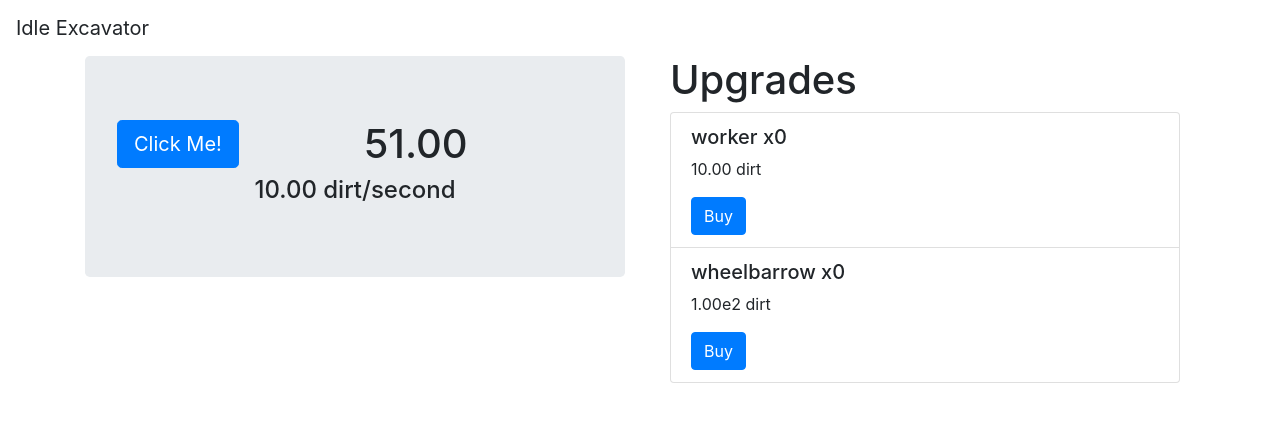
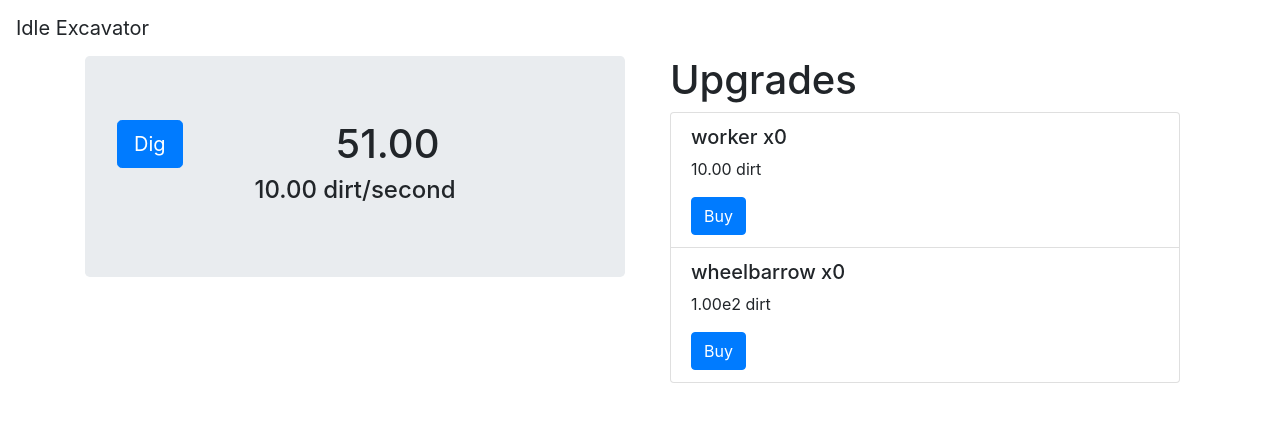
Before and after one commit to garritfra/idleExcavator, a React app: page / in a window 1280 px wide. Shown: the top 422 px of the page. Built offline with nearby package versions, Linux system fonts and the light colour scheme.

Commit message:
add scss support

```diff
--- a/package.json
+++ b/package.json
@@ -17,6 +17,8 @@
     "babel-preset-react": "^6.24.1",
     "css-loader": "^0.28.11",
     "html-webpack-plugin": "^3.2.0",
+    "node-sass": "^4.9.0",
+    "sass-loader": "^7.0.3",
     "style-loader": "^0.21.0",
     "webpack": "^4.12.0",
     "webpack-cli": "^3.0.6",
--- a/src/app/game/dirtComponent/DirtComponent.js
+++ b/src/app/game/dirtComponent/DirtComponent.js
@@ -1,7 +1,6 @@
 import React, { Component } from "react";
 import { Jumbotron, Button } from "reactstrap";
 import Game from "../Game";
-import BigDouble from "../../../model/BigDouble";
 
 export default class DirtComponent extends Component {
   constructor(props) {
@@ -32,10 +31,10 @@ export default class DirtComponent extends Component {
           color="primary"
           size="lg"
           height="100%"
-          className="float-left"
+          className="float-left shadow-none"
           onClick={this.handleClick.bind(this)}
         >
-          Click Me!
+          Dig
         </Button>
         <h1 className="text-center">
           {Game.getInstance()
@@ -43,7 +42,9 @@ export default class DirtComponent extends Component {
             .toString()}
         </h1>
         <h4 className="text-center">
-          {Game.getInstance().autoPercentage.getTimes(1000/Game.getInstance().getTickRate(), 0).toString() + " dirt/second"}
+          {Game.getInstance()
+            .autoPercentage.getTimes(1000 / Game.getInstance().getTickRate(), 0)
+            .toString() + " dirt/second"}
         </h4>
       </Jumbotron>
     );
--- a/webpack.config.js
+++ b/webpack.config.js
@@ -18,8 +18,8 @@ module.exports = {
         exclude: /node_modules/
       },
       {
-        test: /\.css$/,
-        use: ["style-loader", "css-loader"]
+        test: /\.(s*)css$/,
+        use: ["style-loader", "css-loader", "sass-loader"]
       }
     ]
   },
```
Also changed, not shown: 1 other file (tests, documents, lock files or other folders).
